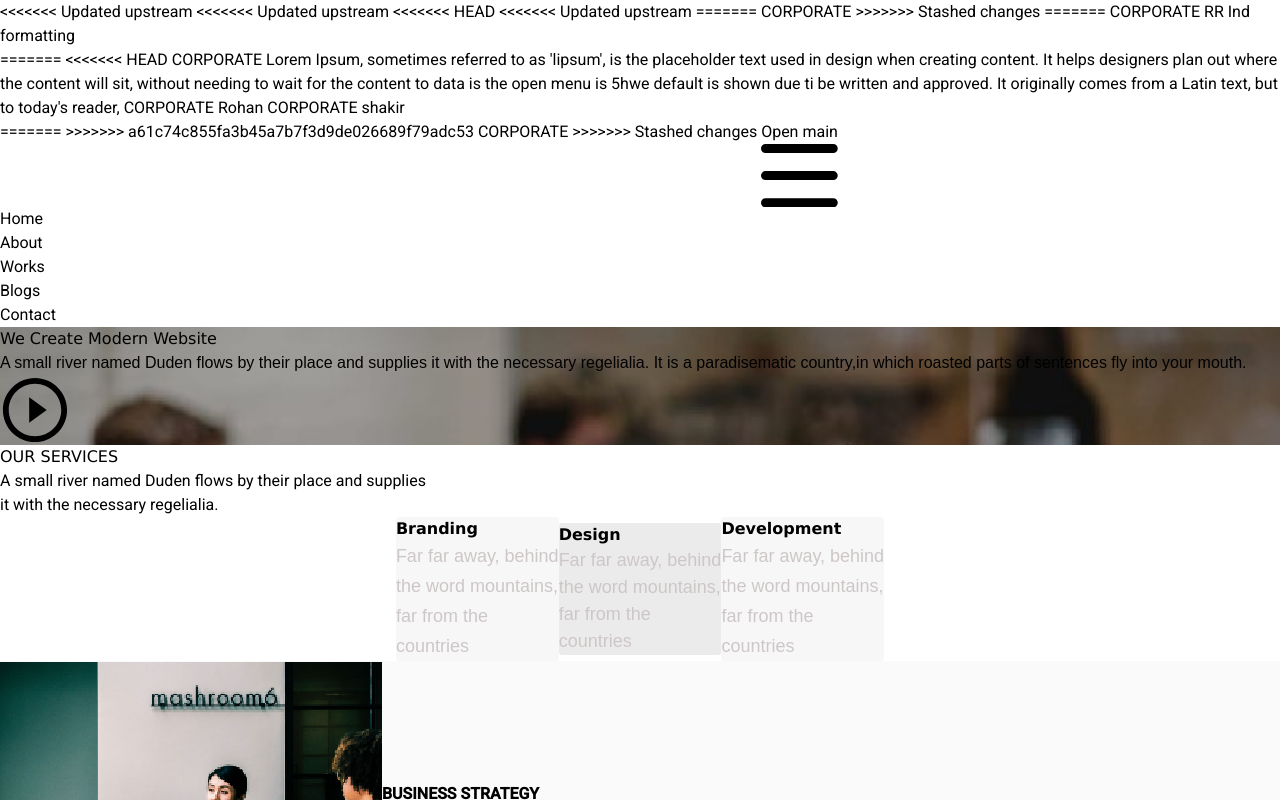
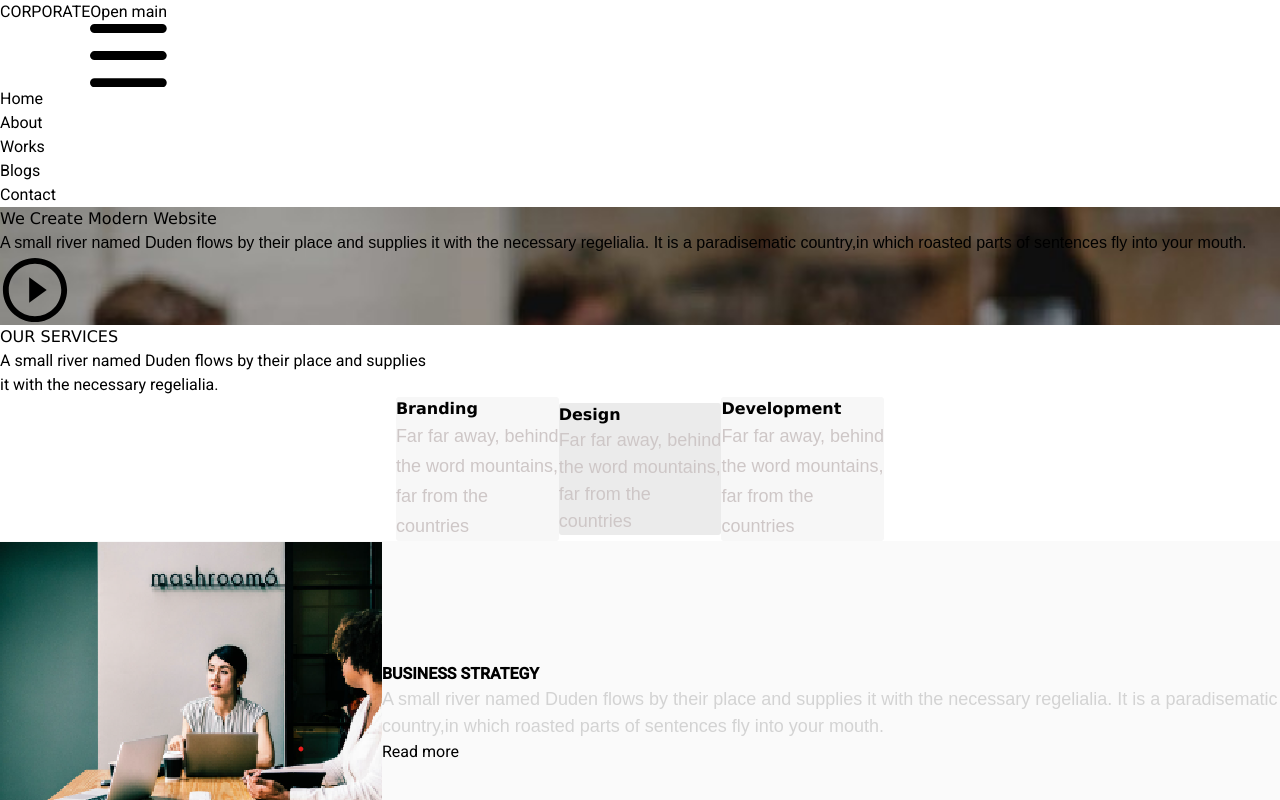
Before and after one commit to shaaakir7/Corporate-angular, an Angular app: page /home in a window 1280 px wide. Shown: the top 800 px of the page. Built offline with nearby package versions, Linux system fonts and the light colour scheme.

Commit message:
shaa corrected

```diff
--- a/src/app/app.component.html
+++ b/src/app/app.component.html
@@ -10,44 +10,7 @@
     <div class="max-w-screen-xl flex flex-wrap items-center justify-between mx-auto p-4">
 
       <a href="#" class="flex items-center space-x-3 rtl:space-x-reverse">
-<<<<<<< Updated upstream
-<<<<<<< Updated upstream
-<<<<<<< HEAD
-<<<<<<< Updated upstream
-=======
-
         <span class="self-center text-2xl font-bold whitespace-nowrap ">CORPORATE</span>
->>>>>>> Stashed changes
-=======
-        <span class="self-center text-2xl font-bold whitespace-nowrap ">CORPORATE RR Ind </span>
-        <p>formatting</p>
-=======
-
-<<<<<<< HEAD
-         <span class="self-center text-2xl font-bold whitespace-nowrap ">CORPORATE
-
-
-             Lorem Ipsum, sometimes referred to as 'lipsum', is the placeholder text used in design when creating content. It helps designers plan out where the content will sit, without needing to wait for the content to
-           data is the open menu is 5hwe  default is shown due ti  be written and approved. It originally comes from a Latin text, but to today's reader,
-
-        </span>
-      <a href="#" class="flex items-center space-x-3 rtl:space-x-reverse font-bold">
-        CORPORATE Rohan
-      <a href="#" class="flex items-center space-x-3 rtl:space-x-reverse">
-        <span class="self-center text-2xl font-bold whitespace-nowrap ">CORPORATE shakir</span>
-
-
-
-
-
-
-
-        <div class=""></div>
-=======
->>>>>>> a61c74c855fa3b45a7b7f3d9de026689f79adc53
-        <span class="self-center text-2xl font-bold whitespace-nowrap ">CORPORATE </span>
-
->>>>>>> Stashed changes
       </a>
       <button type="button" class="inline-flex items-center p-2 w-10 h-10 justify-center text-sm text-black rounded-lg md:hidden focus:outline-none focus:ring-2 focus:ring-gray-200 dark:text-gray-400 "
               (click)="toggleMenu()" aria-controls="navbar-default" [attr.aria-expanded]="isMenuOpen.toString()">
@@ -75,11 +38,7 @@
           </li>
         </ul>
       </div>
-      </a>
-      </a>
     </div>
-
-
   </nav>
 
     <!--*************************** nav Ends here ************************* -->
```
